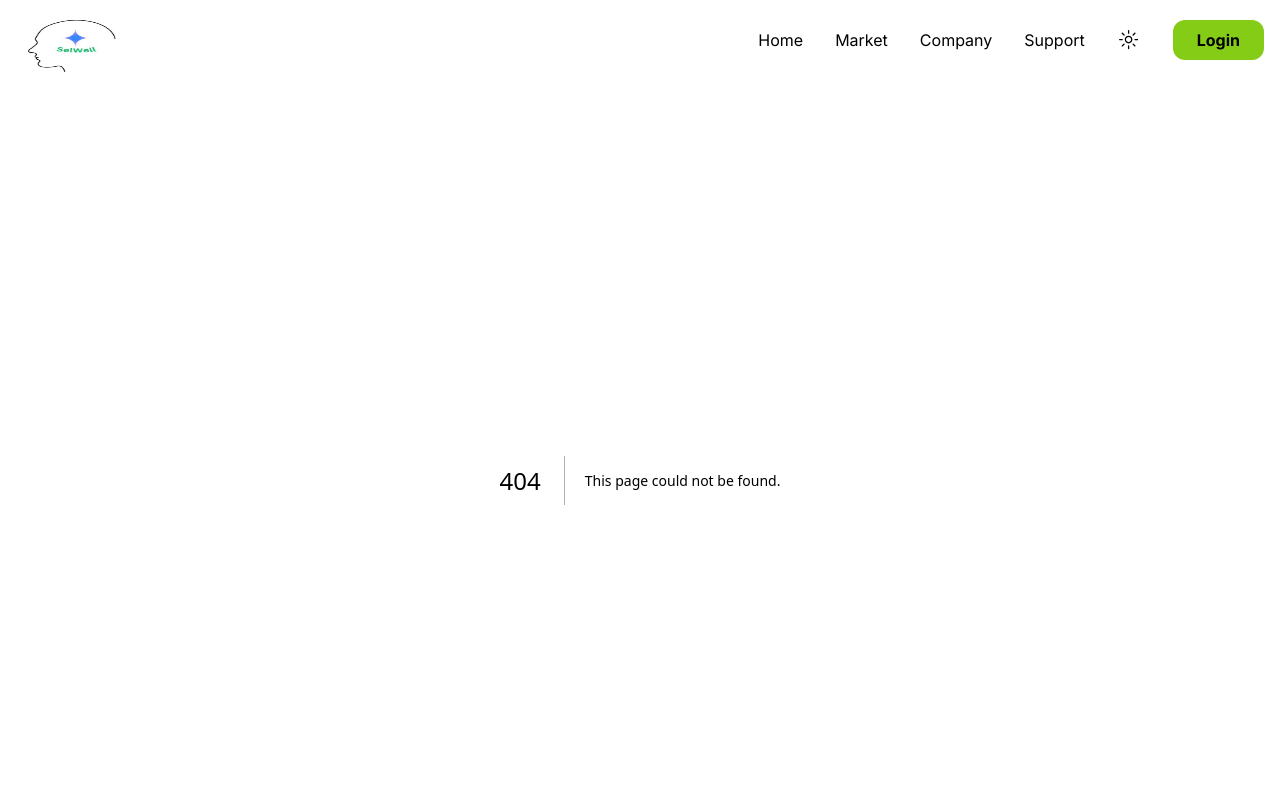
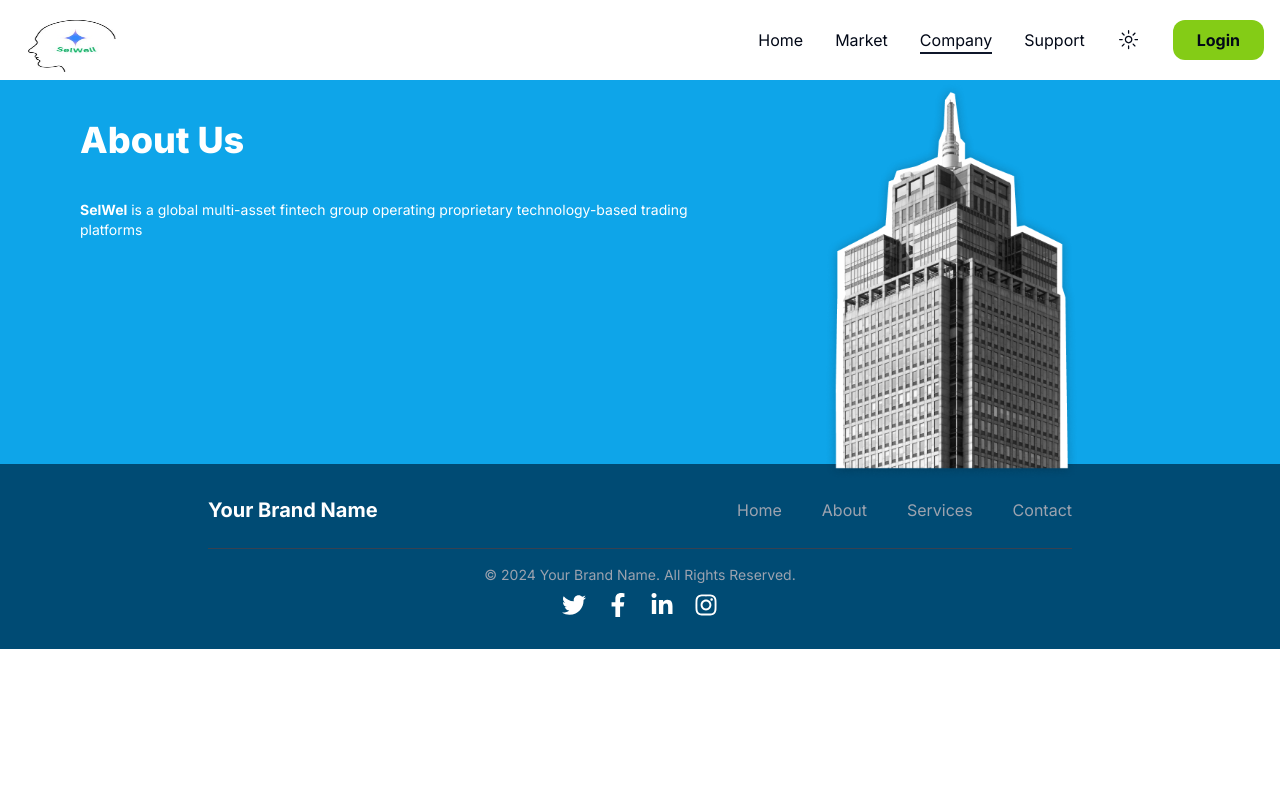
Before and after one commit to TheSoftNode/selwel, a Next.js app in the folder Frontend/: page /about in a window 1280 px wide. Before the commit this address had no page. Shown: the top 800 px of the page. Built offline with nearby package versions, Linux system fonts and the light colour scheme.

Commit message:
Add the about page

```diff
--- /dev/null
+++ b/Frontend/app/about/page.tsx
@@ -0,0 +1,24 @@
+"use client"
+
+import React from 'react'
+
+const About = () =>
+{
+    return (
+
+        <div className='px-20 bg-sky-500 w-full h-96 flex max-auto'>
+            <div className='basis-[55%]'>
+                <h1 className='text-4xl  text-white font-extrabold pt-10 '>About Us</h1>
+                <p className='text-white text-sm pt-10'><span className='font-bold'>SelWel</span> is a global multi-asset fintech group operating proprietary technology-based trading platforms</p>
+            </div>
+            <div className='basis-[45%]'>
+                <img className='w-96 h-[400px] pl-32' src={"/about/Aboutus.png"} />
+            </div>
+
+        </div>
+
+
+    )
+}
+
+export default About
--- a/Frontend/components/Header/Nav.tsx
+++ b/Frontend/components/Header/Nav.tsx
@@ -13,7 +13,7 @@ type Props = {
 const links = [
     { path: "/", name: "home" },
     { path: "/market", name: "market" },
-    { path: "/company", name: "company" },
+    { path: "/about", name: "company" },
     { path: "/support", name: "support" },
 ];
 
```
